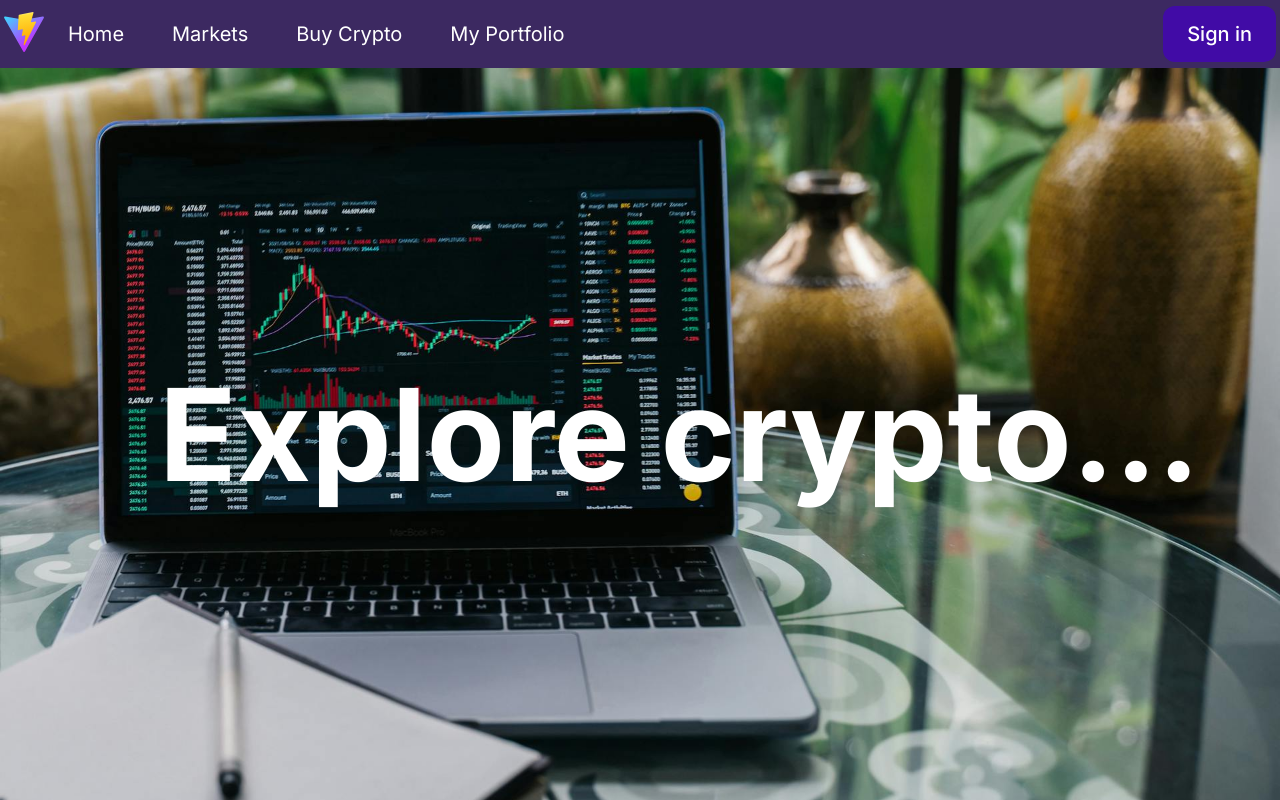
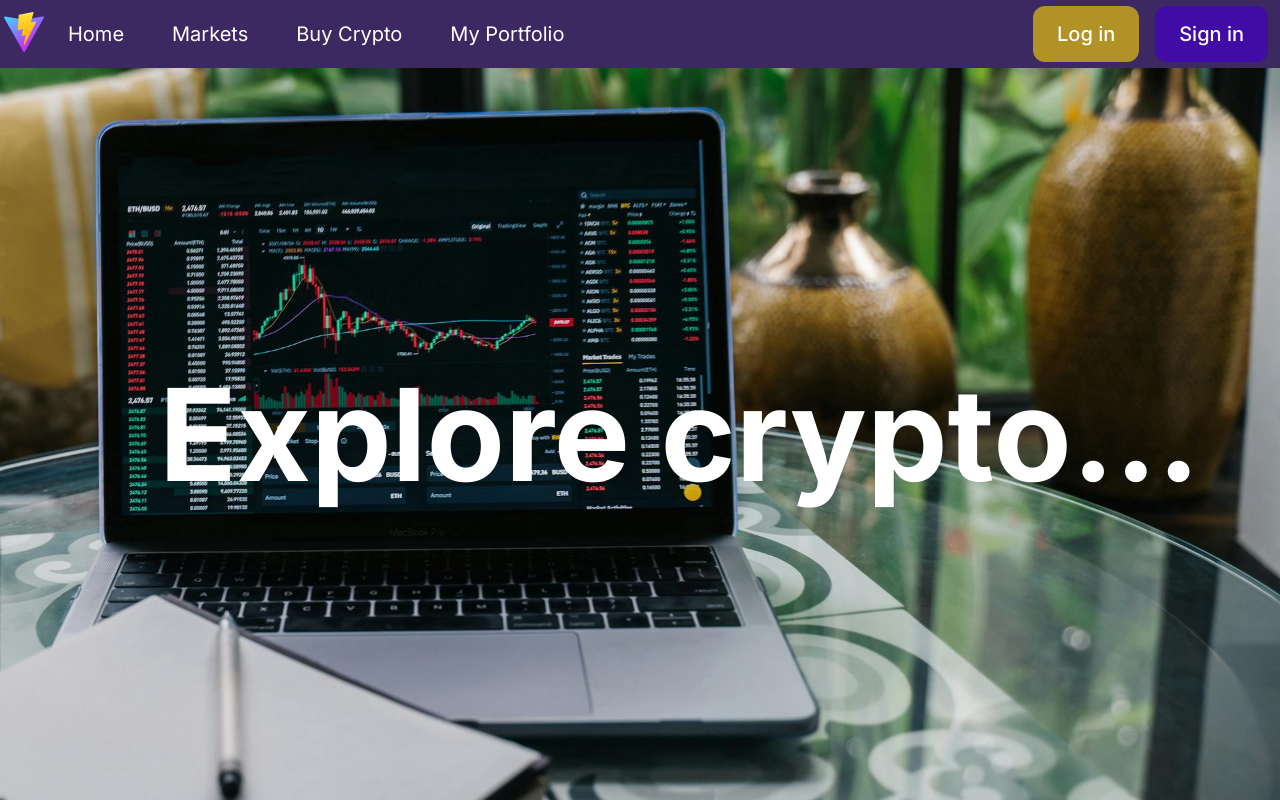
Before and after one commit to Ant0nioGl/CryptoApp, a React (Vite) app in the folder frontend/: page / in a window 1280 px wide. Built offline with nearby package versions, Linux system fonts and the light colour scheme.

Commit message:
Updates on registration and login on frontend

```diff
--- a/frontend/src/App.jsx
+++ b/frontend/src/App.jsx
@@ -2,7 +2,8 @@ import {BrowserRouter, Routes, Route} from 'react-router-dom'
 import Home from './pages/Home.jsx'
 import Market from './pages/Market.jsx'
 import NoPage from './pages/NoPage.jsx';
-import Registration from './pages/Registration.jsx';
+import Registration from './pages/Registration/Registration.jsx';
+import Success from './pages/Registration/Success.jsx';
 
 
 function App() {
@@ -14,6 +15,7 @@ function App() {
           <Route path='/home' element={<Home />} />
           <Route path='/markets' element={<Market />} />
           <Route path='/register' element={<Registration/>} />
+          <Route path='/register-success' element={ <Success /> } />
           <Route path='*' element={<NoPage />} />
         </Routes>
       </BrowserRouter>
--- a/frontend/src/components/Navbar/Navbar.css
+++ b/frontend/src/components/Navbar/Navbar.css
@@ -42,10 +42,13 @@
 
 .sign-in {
     margin-left: auto;
+}
+
+.sign-in button {
     padding: 1rem 1.5rem;
+    margin: 0 0.5rem;
     cursor: pointer;
     border-radius: 0.75rem;
-    background-color: rgba(66, 8, 175, 0.9);
     border: 0;
 
     color: white;
@@ -53,6 +56,14 @@
     font-size: 1.25rem;
 }
 
+#sign-in {
+    background-color: rgba(66, 8, 175, 0.9);
+}
+
+#login {
+    background-color: rgba(255, 217, 0, 0.6);
+}
+
 .sign-in a {
     text-decoration: none;
     color: inherit;
--- a/frontend/src/components/Navbar/Navbar.jsx
+++ b/frontend/src/components/Navbar/Navbar.jsx
@@ -15,7 +15,10 @@ function Navbar() {
                 <li className='option'>Buy Crypto</li>
                 <li className='option'>My Portfolio</li>
             </ul>
-            <button className='sign-in'> <Link to='/register'>Sign in</Link></button>
+            <div className='sign-in'>
+                <button id='login'>Log in</button>
+                <button id='sign-in'> <Link to='/register'>Sign in</Link></button>
+            </div>
         </div>
     </>
     )
--- a/frontend/src/components/RegistrationForm/RegistrationForm.css
+++ b/frontend/src/components/RegistrationForm/RegistrationForm.css
@@ -24,7 +24,7 @@
 }
 
 .register-form input {
-    width: 15rem;
+    width: 25rem;
     height: 2rem;
     font-size: 1.25rem;
 }
--- a/frontend/src/components/RegistrationForm/RegistrationForm.jsx
+++ b/frontend/src/components/RegistrationForm/RegistrationForm.jsx
@@ -1,7 +1,7 @@
-import './RegistrationForm.css'
-import React, {useState} from 'react';
-import { useHistory } from 'react-router-dom'
-import axios from 'axios'
+import './RegistrationForm.css';
+import React, { useState } from 'react';
+import { useNavigate } from 'react-router-dom';
+import axios from 'axios';
 
 function RegistrationForm() {
     const [data, setData] = useState({
@@ -10,8 +10,9 @@ function RegistrationForm() {
         email: '',
         password: ''
     });
+    const [error, setError] = useState(''); // Error while registration
 
-    const history = useHistory();
+    const navigate = useNavigate();
 
     const handleChange = (e) => {
         setData({
@@ -20,20 +21,22 @@ function RegistrationForm() {
         });
     };
 
-    const handleSubmit = (e) => {
+    const handleSubmit = async (e) => {
         e.preventDefault();
 
-        // Handle form submission (send data to backend)
         try {
-            const response = axios.post('http://localhost:3000/register', data);
+            const response = await axios.post('http://localhost:3000/register', data);
             // Redirect to success page
             if (response.status === 201) {
-                history.push('/registration-success');
+                navigate('/register-success');
+            } else {
+                // Handle unexpected responses
+                setError('Unexpected response from server.');
             }
         } catch (error) {
-            // Redirect to failure page
-            console.log('Error during registration.');
-            history.push('/registration-failure');
+            // Setting the error meassage
+            console.error('Error during registration:', error);
+            setError('Registration failed. Please try again.');
         }
     };
 
@@ -90,6 +93,7 @@ function RegistrationForm() {
                     />
                 </div>
                 <button type="submit">Register</button>
+                {error && <div className='error-message'>{error}</div>}
             </form>
         </div>
     );
--- a/frontend/src/pages/Registration.jsx
+++ b/frontend/src/pages/Registration/Registration.jsx
@@ -1,5 +1,5 @@
-import Navbar from "../components/Navbar/Navbar.jsx"
-import RegistrationForm from "../components/RegistrationForm/RegistrationForm.jsx";
+import Navbar from "../../components/Navbar/Navbar.jsx"
+import RegistrationForm from "../../components/RegistrationForm/RegistrationForm.jsx";
 
 function Registration() {
     return (
--- /dev/null
+++ b/frontend/src/pages/Registration/Success.jsx
@@ -0,0 +1,13 @@
+import React from 'react';
+import Navbar from "../../components/Navbar/Navbar.jsx"
+
+const Success = () => {
+  return (
+    <div>
+      <Navbar />
+      <h1>Registration Successful! Please log in to continue.</h1>
+    </div>
+  );
+};
+
+export default Success;
```
